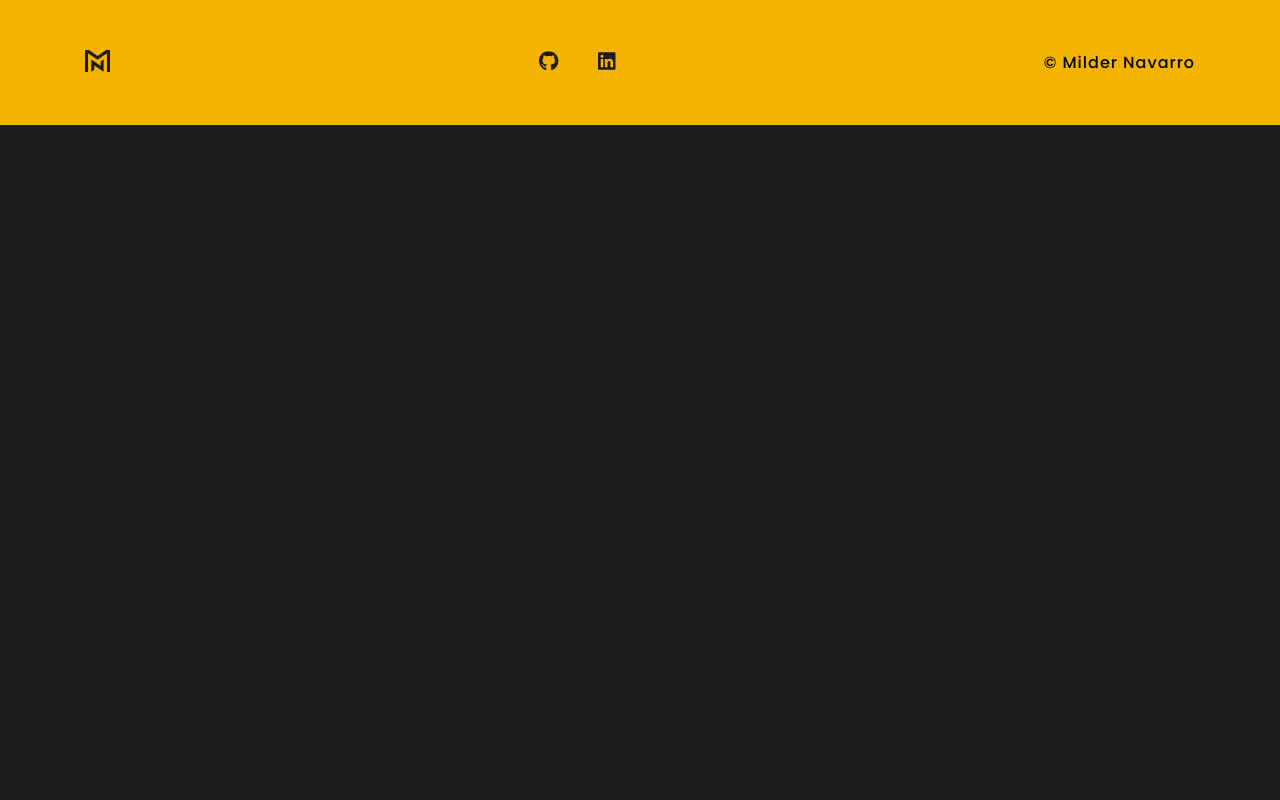
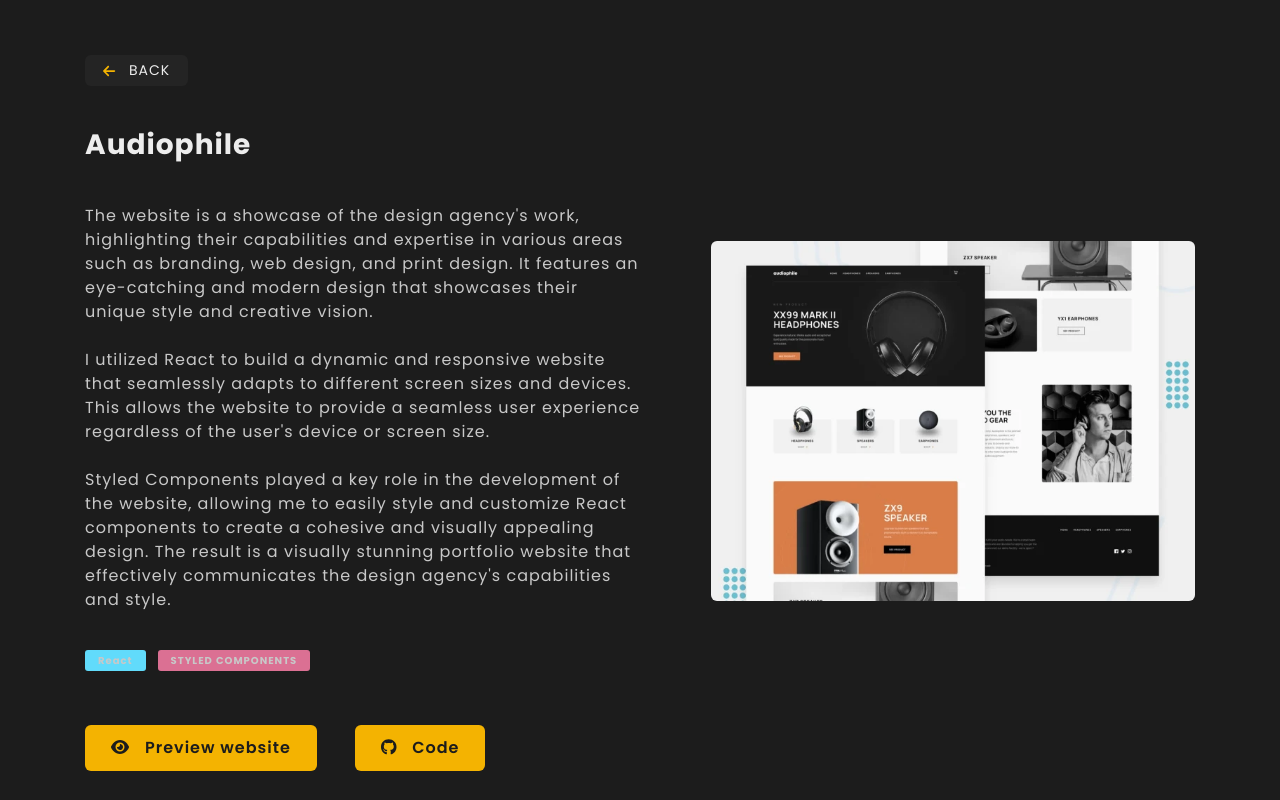
Before and after one commit to milderz/frontend-portfolio.old, a React (Create React App) app: page /audiophile in a window 1280 px wide. Shown: the top 800 px of the page. Built offline with nearby package versions, Linux system fonts and the light colour scheme.

Commit message:
updated detail project page

```diff
--- a/src/App.js
+++ b/src/App.js
@@ -11,12 +11,14 @@ import ContactSection from "./Components/ContactSection";
 import Footer from "./Components/Footer";
 import { BrowserRouter as Router, Routes, Route } from "react-router-dom";
 import ProjectDetail from "./Components/ProjectDetail";
+import ScrollToTop from "./Components/ScrollToTop";
 
 function App() {
   return (
-    <>
-      <GlobalStyles />
-      <Router>
+    <Router>
+      <ScrollToTop />
+      <div className="App">
+        <GlobalStyles />
         <Routes>
           <Route
             path="/"
@@ -68,7 +70,6 @@ function App() {
                   />
                   <ContactSection />
                 </Section>
-                <Footer />
               </>
             }
           />
@@ -77,13 +78,13 @@ function App() {
             element={
               <>
                 <ProjectDetail />
-                <Footer />
               </>
             }
           />
         </Routes>
-      </Router>
-    </>
+        <Footer />
+      </div>
+    </Router>
   );
 }
 
--- a/src/Components/ProjectDetail.js
+++ b/src/Components/ProjectDetail.js
@@ -1,6 +1,6 @@
 import React, { useEffect, useState } from "react";
 import projectsData from "../projectsData.json";
-import { useParams, useNavigate } from "react-router-dom";
+import { useParams, Link } from "react-router-dom";
 import { StyledProjectDetail } from "./Styles/ProjectDetail.styled";
 import { FontAwesomeIcon } from "@fortawesome/react-fontawesome";
 import { faGithub } from "@fortawesome/free-brands-svg-icons";
@@ -11,7 +11,6 @@ import MainButton from "./MainButton";
 const ProjectDetail = () => {
   const [projects, setProjects] = useState([]);
   let { name } = useParams();
-  let navigate = useNavigate();
 
   useEffect(() => {
     setProjects(projectsData.filter((project) => project.slug === name));
@@ -23,10 +22,10 @@ const ProjectDetail = () => {
         <StyledProjectDetail>
           <div className="content">
             <div className="text-content">
-              <button className="previous-button" onClick={() => navigate(-1)}>
+              <Link to="/" className="previous-button">
                 <FontAwesomeIcon icon={faArrowLeft} />
                 BACK
-              </button>
+              </Link>
               <h3>{project.projectName}</h3>
               <p>{project.longDescription}</p>
               <div className="tags">
--- /dev/null
+++ b/src/Components/ScrollToTop.js
@@ -0,0 +1,12 @@
+import { useEffect } from "react";
+import { useLocation } from "react-router-dom";
+
+export default function ScrollToTop() {
+  const { pathname } = useLocation();
+
+  useEffect(() => {
+    window.scrollTo(0, 0);
+  }, [pathname]);
+
+  return null;
+}
--- a/src/Components/Styles/ProjectDetail.styled.js
+++ b/src/Components/Styles/ProjectDetail.styled.js
@@ -9,7 +9,7 @@ export const StyledProjectDetail = styled.section`
     margin: 5.5rem auto;
     display: flex;
     align-items: center;
-    gap: 3.8rem;
+    gap: 6.8rem;
     max-width: 111rem;
 
     @media screen and (max-width: 1280px) {
--- a/src/projectsData.json
+++ b/src/projectsData.json
@@ -69,6 +69,52 @@
   "webLink":"https://thenotesappproject.netlify.app/",
   "githubLink": "https://github.com/milderz/notes-crud-app"
 
+ },
+ {
+  "id": 4,
+  "projectName": "Audiophile",
+  "shortDescription": "A portfolio website for a design agency, developed using React and Styled Components",
+  "longDescription": "The website is a showcase of the design agency's work, highlighting their capabilities and expertise in various areas such as branding, web design, and print design. It features an eye-catching and modern design that showcases their unique style and creative vision.\n\nI utilized React to build a dynamic and responsive website that seamlessly adapts to different screen sizes and devices. This allows the website to provide a seamless user experience regardless of the user's device or screen size.\n\nStyled Components played a key role in the development of the website, allowing me to easily style and customize React components to create a cohesive and visually appealing design. The result is a visually stunning portfolio website that effectively communicates the design agency's capabilities and style.",
+  "mainImage": "/audiophile.webp",
+  "slug": "audiophile",
+  "labels": [
+   {
+    "color": "#61dbfb",
+    "text": "React",
+    "icon": "faReact"
+   },
+   {
+    "color": "#db7093",
+    "text": "STYLED COMPONENTS",
+    "icon": "faReact"
+   }
+  ],
+  "webLink":"https://thenotesappproject.netlify.app/",
+  "githubLink": "https://github.com/milderz/notes-crud-app"
+
+ },
+ {
+  "id": 5,
+  "projectName": "Octocade",
+  "shortDescription": "A portfolio website for a design agency, developed using React and Styled Components",
+  "longDescription": "The website is a showcase of the design agency's work, highlighting their capabilities and expertise in various areas such as branding, web design, and print design. It features an eye-catching and modern design that showcases their unique style and creative vision.\n\nI utilized React to build a dynamic and responsive website that seamlessly adapts to different screen sizes and devices. This allows the website to provide a seamless user experience regardless of the user's device or screen size.\n\nStyled Components played a key role in the development of the website, allowing me to easily style and customize React components to create a cohesive and visually appealing design. The result is a visually stunning portfolio website that effectively communicates the design agency's capabilities and style.",
+  "mainImage": "/octocade.png",
+  "slug": "octocade",
+  "labels": [
+   {
+    "color": "#61dbfb",
+    "text": "React",
+    "icon": "faReact"
+   },
+   {
+    "color": "#db7093",
+    "text": "STYLED COMPONENTS",
+    "icon": "faReact"
+   }
+  ],
+  "webLink":"https://thenotesappproject.netlify.app/",
+  "githubLink": "https://github.com/milderz/notes-crud-app"
+
  }
 
 ]
```
Also changed, not shown: public/audiophile.webp (added), public/octocade.png (added).
